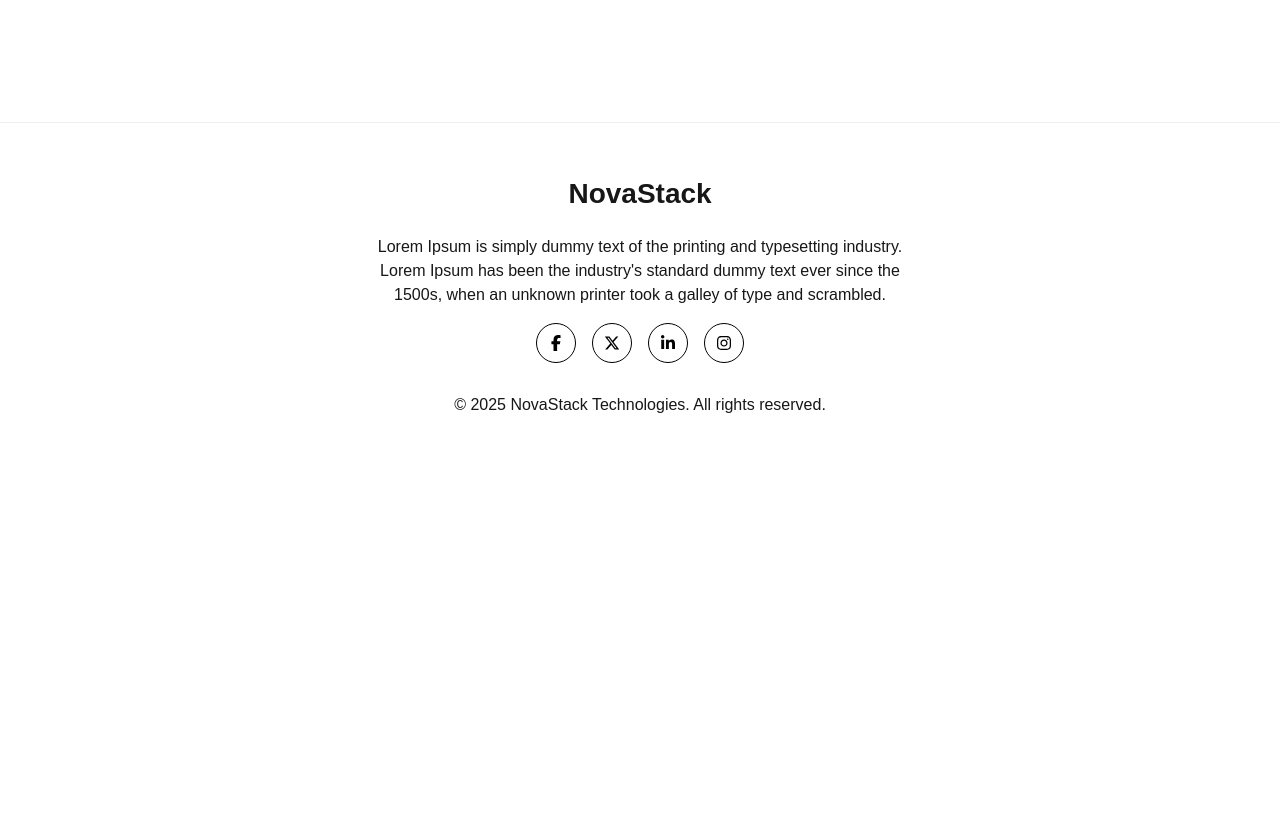
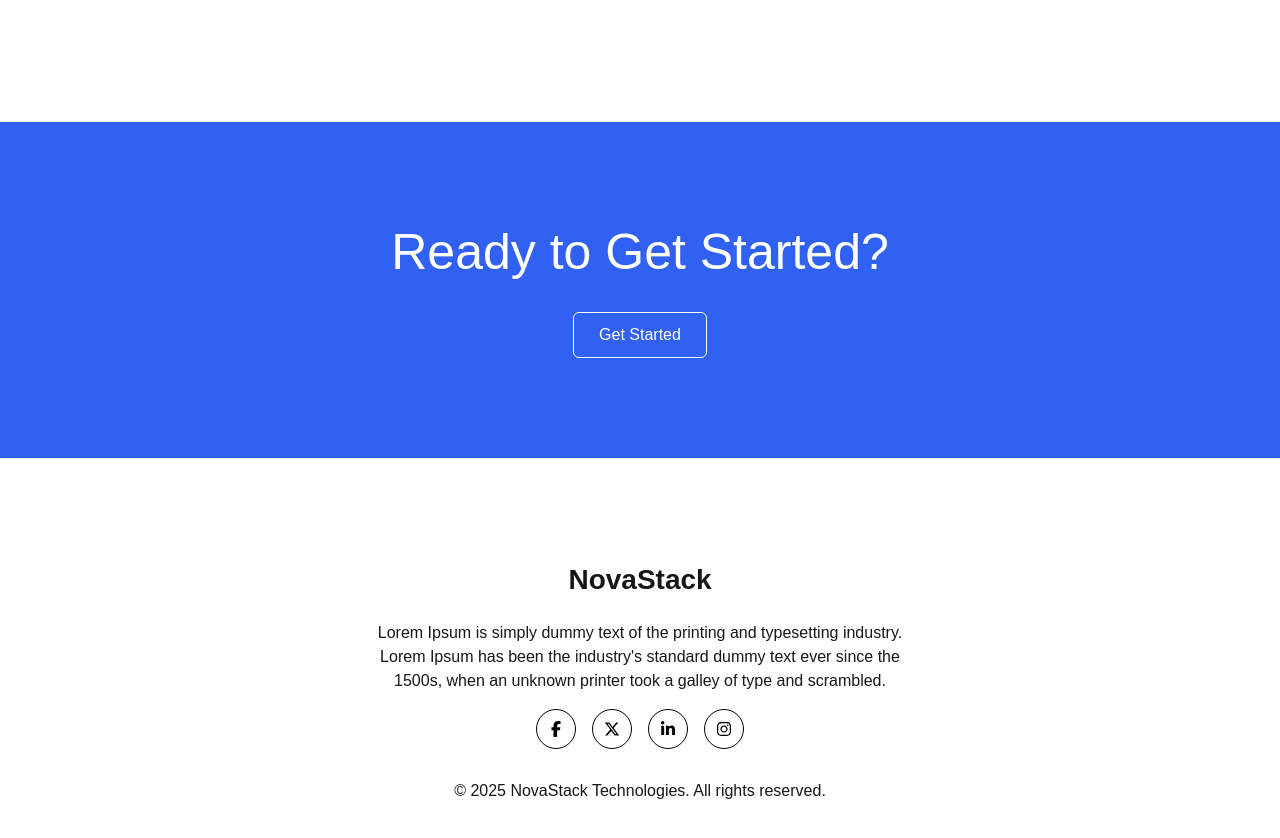
Before and after one commit to devshagor/novastack, a Next.js app: page / in a window 1280 px wide. Shown: the part 2488-3326 px from the top of the page. Before the commit the page ends 2955 px from the top, so only its background shows below. Built offline with nearby package versions, Linux system fonts and the light colour scheme.

Commit message:
CTA section added

```diff
--- a/src/app/globals.scss
+++ b/src/app/globals.scss
@@ -5,6 +5,8 @@
 @import "@/styles/footer";
 @import "@/styles/service";
 @import "@/styles/testimonial";
+@import "@/styles/cta";
+
 
 :root {
   --primary: #3161f2;
--- a/src/app/page.js
+++ b/src/app/page.js
@@ -3,6 +3,7 @@ import styles from "./page.module.css";
 import Hero from "@/components/Hero";
 import Feature from "@/components/Service";
 import Testimonial from "@/components/Testimonial";
+import Cta from "@/components/Cta";
 
 export default function Home() {
   return (
@@ -10,6 +11,7 @@ export default function Home() {
       <Hero />
       <Feature />
       <Testimonial />
+      <Cta />
     </div>
   );
 }
--- /dev/null
+++ b/src/components/Cta.js
@@ -0,0 +1,12 @@
+import Link from "next/link";
+
+export default function Cta() {
+    return (
+        <section className="cta section-padding">
+            <div className="container">
+                <h2>Ready to Get Started?</h2>
+                <Link href="/" className="btn btn-cta">Get Started</Link>
+            </div>
+        </section>
+    )
+}
--- a/src/components/Footer.js
+++ b/src/components/Footer.js
@@ -3,7 +3,7 @@ import SocialMedia from "@/components/SocialMedia";
 
 export default function Footer() {
     return (
-        <footer className="footer">
+        <footer className="footer section-padding">
             <div className="container">
                 <div className="row justify-content-center">
                     <div className="col-md-6 text-center">
--- /dev/null
+++ b/src/styles/_cta.scss
@@ -0,0 +1,18 @@
+.cta {
+    background-color: var(--primary);
+    text-align: center;
+    h2 {
+        font-size: 50px;
+        color: var(--white);
+        margin-bottom: 30px;
+    }
+    .btn-cta {
+        border-color: var(--white);
+        color: var(--white);
+        background-color: transparent;
+        &:hover {
+            background-color: var(--white);
+            color: var(--primary);
+        }
+    }
+}
--- a/src/styles/_footer.scss
+++ b/src/styles/_footer.scss
@@ -1,5 +1,4 @@
 .footer {
-    padding: 50px 0;
     background-color: var(--background);
     border-top: 1px solid #eee;
     .site-logo {
```
